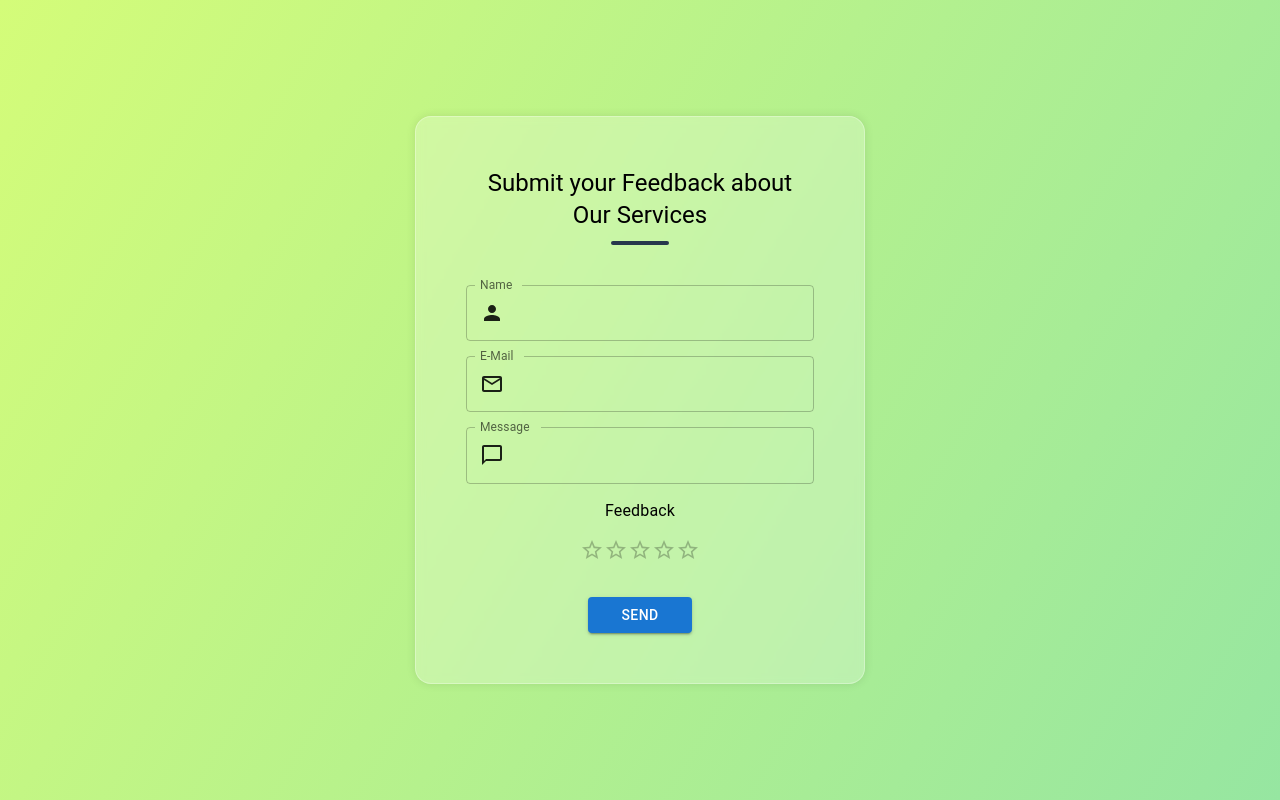
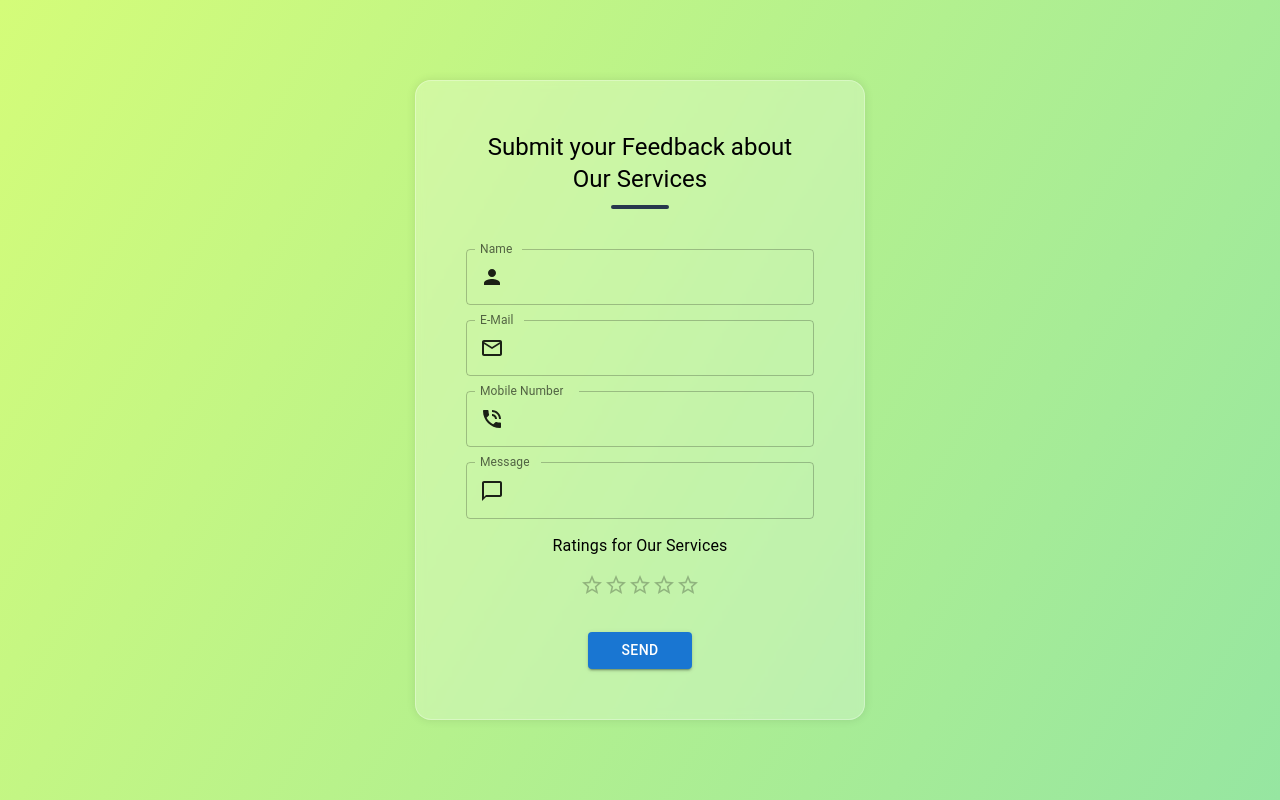
Before and after one commit to siv-0821/PowerTools, a React (Create React App) app: page /feedback in a window 1280 px wide. Built offline with nearby package versions, Linux system fonts and the light colour scheme.

Commit message:
Feedback completed

```diff
--- a/src/Components/Feedback/Feedback.jsx
+++ b/src/Components/Feedback/Feedback.jsx
@@ -4,6 +4,7 @@ import Rating from '@mui/material/Rating';
 import * as React from 'react'
 import { useState } from 'react';
 import Swal from 'sweetalert2';
+import PhoneInTalkIcon from '@mui/icons-material/PhoneInTalk';
 import PersonIcon from '@mui/icons-material/Person';
 import MailOutlineIcon from '@mui/icons-material/MailOutline';
 import ChatBubbleOutlineIcon from '@mui/icons-material/ChatBubbleOutline';
@@ -39,7 +40,13 @@ function Feedback(){
             label="E-Mail"
             variant="outlined"
             InputProps={{ startAdornment: (<MailOutlineIcon style={{ marginRight: "8px" }} />) }}
-
+          />
+          <MyTextField
+            id="outlined-basic"
+            label="Mobile Number"
+            type='number'
+            variant="outlined"
+            InputProps={{ startAdornment: (<PhoneInTalkIcon style={{ marginRight: "8px" }} />) }}
           />
           <MyTextField
             id="outlined-multiline-flexible"
@@ -48,7 +55,7 @@ function Feedback(){
             multiline
             maxRows={4}
           />
-          <Typography component="legend">Feedback</Typography>
+          <Typography component="legend">Ratings for Our Services</Typography>
         <Rating className='rating'
             name="simple-controlled"
             value={value}
```
